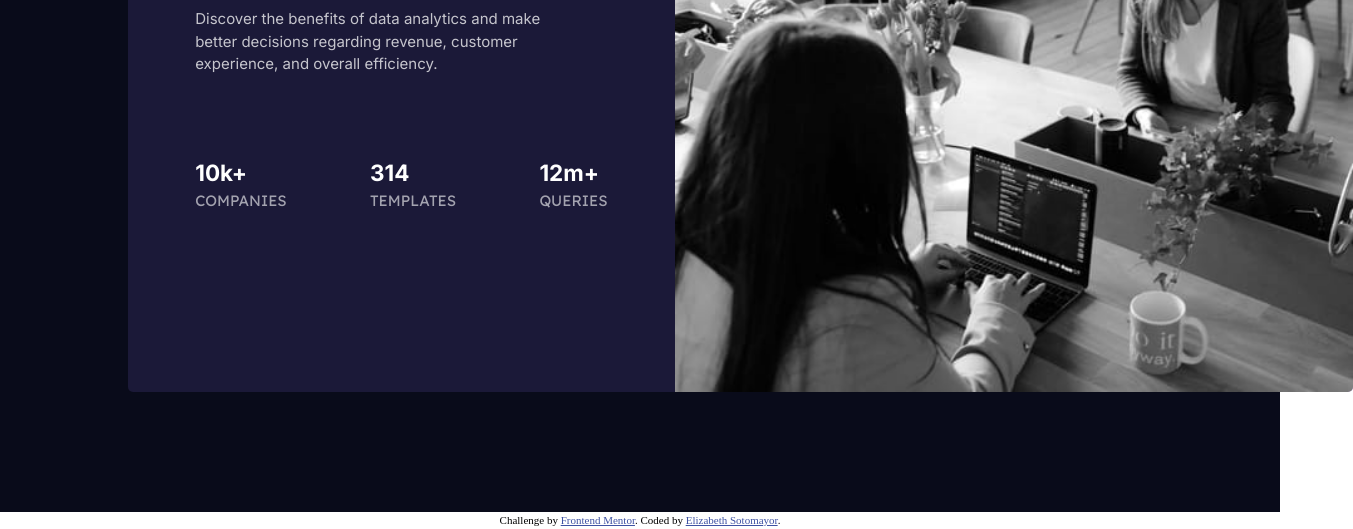
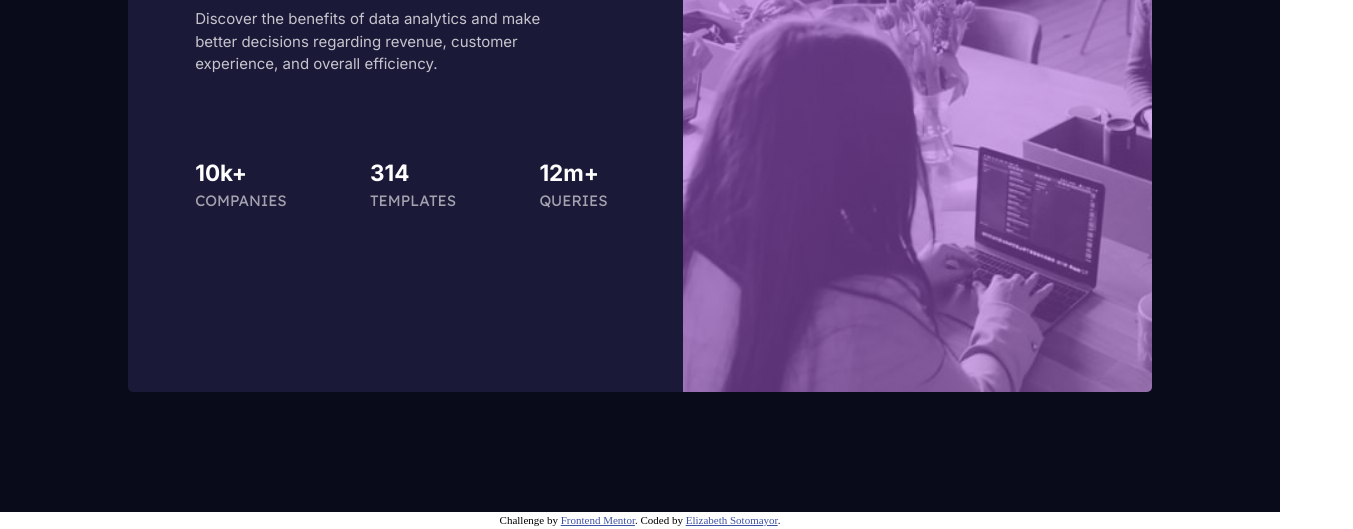
Before and after one commit to elizabethrsotomayor/stats-preview-card-component-main, a plain HTML site: page index.html in a window 1280 px wide. Shown: the part 288-817 px from the top of the page, 1353 px wide, since content can reach past the window. Drawn offline with Linux system fonts and the light colour scheme.

Commit message:
add filter effect to background image

```diff
--- a/assets/css/styles.css
+++ b/assets/css/styles.css
@@ -42,11 +42,29 @@ h1 {
   width: 80%;
 }
 
+/* img {
+  width: 100%;
+  height: auto;
+} */
+
 .wrapper {
   background-color: hsl(233, 47%, 7%);
   display: flex;
   justify-content: center;
   height: 100vh;
+}
+
+.header-img {
+  background-image: linear-gradient(
+      to right bottom,
+      hsla(277, 64%, 61%, 0.603),
+      hsla(277, 64%, 61%, 0.479)
+    ),
+    url(../../images/image-header-desktop.jpg);
+  height: 100%;
+  width: 100%;
+  border-radius: 0 5px 5px 0;
+  background-size: cover;
 }
 
 .card {
@@ -97,15 +115,6 @@ h1 {
     display: none;
   }
 
-  .desktop-img {
-    border-radius: 0 5px 5px 0;
-    background: linear-gradient(
-      to right bottom,
-      hsla(277, 64%, 61%, 0.534),
-      hsla(277, 64%, 61%, 0.521)
-    );
-  }
-
   .stats {
     gap: 5.2rem;
   }
@@ -113,6 +122,10 @@ h1 {
   .description {
     width: 90%;
     margin-bottom: 5rem;
+  }
+
+  .content {
+    flex-grow: 0;
   }
 }
 
--- a/index.html
+++ b/index.html
@@ -26,12 +26,8 @@
   <body>
     <div class="wrapper">
       <div class="card">
-        <img
-          src="images/image-header-mobile.jpg"
-          alt="Women working"
-          class="mobile-img"
-        />
         <div class="content">
+          <div class="header-img mobile-img"></div>
           <h1>
             Get <span class="highlight">insights</span> that help your business
             grow.
@@ -60,12 +56,14 @@
           </div>
         </div>
 
-        <img
+        <!-- <div class="header-photo-wrap"> -->
+        <!-- <img
           src="images/image-header-desktop.jpg"
           alt="Women working"
           class="desktop-img"
-        />
-        <!-- <div class="desktop-img"></div> -->
+        /> -->
+        <!-- </div> -->
+        <div class="header-img desktop-img"></div>
       </div>
     </div>
 
```
